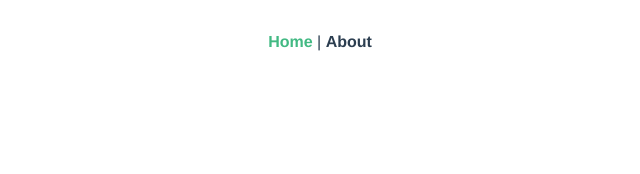
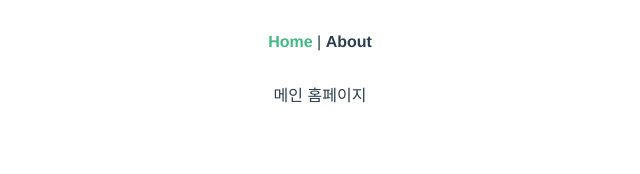
Before and after one commit to MYMOVIEREPORT/mymoviereport-frontend, a Vue app: page /#/ in a window 1280 px wide. Shown: the top 174 px of the page, without its empty margins (320-960 px from the left). Built offline with nearby package versions, Linux system fonts and the light colour scheme; what vue-session would draw is missing.

Commit message:
기본 구조 수정 + no-console option

```diff
--- a/package.json
+++ b/package.json
@@ -34,7 +34,9 @@
       "plugin:vue/essential",
       "eslint:recommended"
     ],
-    "rules": {},
+    "rules": {
+      "no-console": "off"
+    },
     "parserOptions": {
       "parser": "babel-eslint"
     }
--- a/src/views/About.vue
+++ /dev/null
@@ -1,5 +0,0 @@
-<template>
-  <div class="about">
-    <h1>This is an about page</h1>
-  </div>
-</template>
--- a/src/views/Home.vue
+++ b/src/views/Home.vue
@@ -1,15 +1,12 @@
 <template>
-  <div class="home">
-  </div>
+  <div>메인 홈페이지</div>
 </template>
 
 <script>
 // @ is an alias to /src
 
 export default {
-  name: 'home',
-  components: {
-
-  }
-}
+  name: "home",
+  components: {}
+};
 </script>
```
